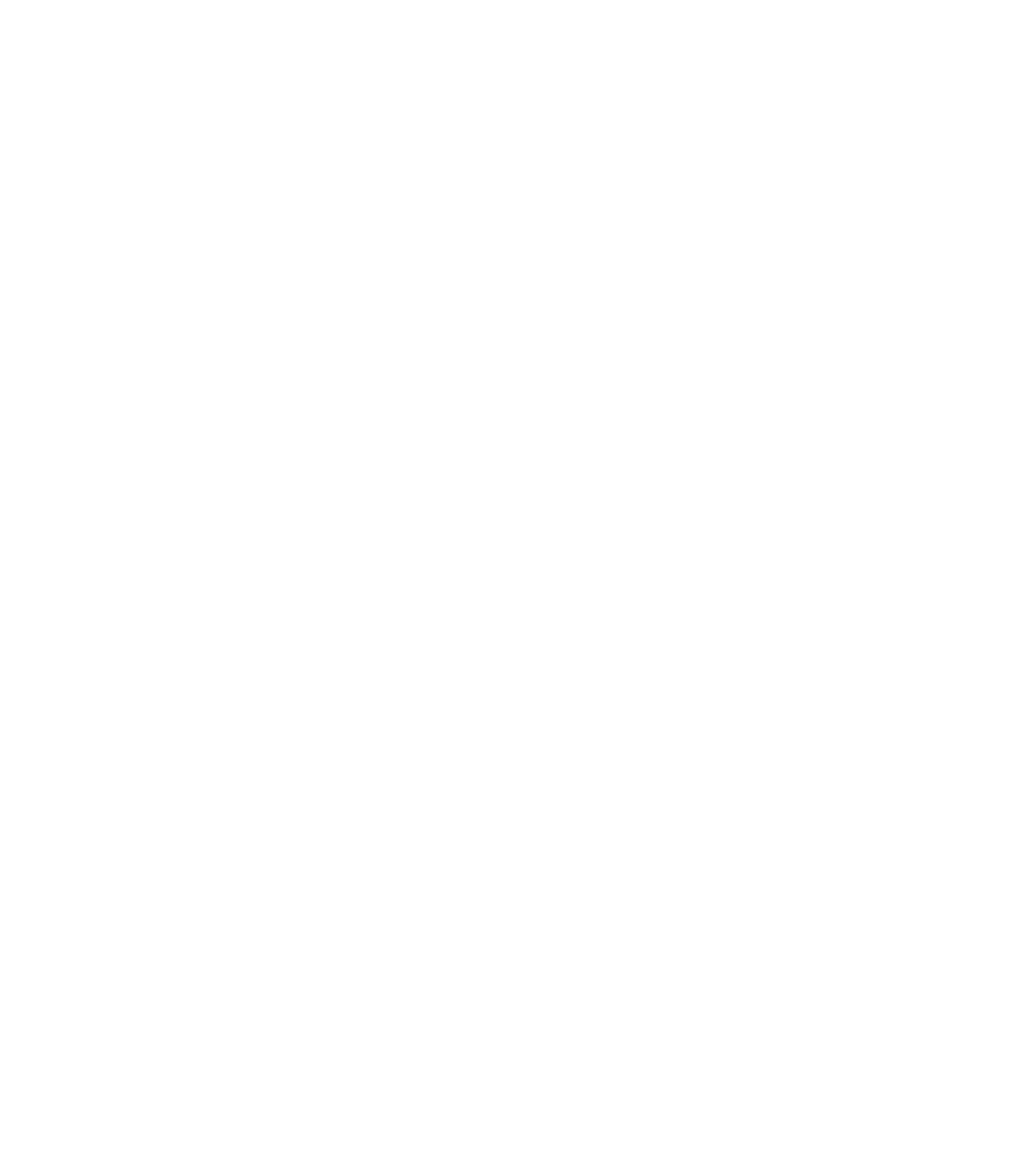
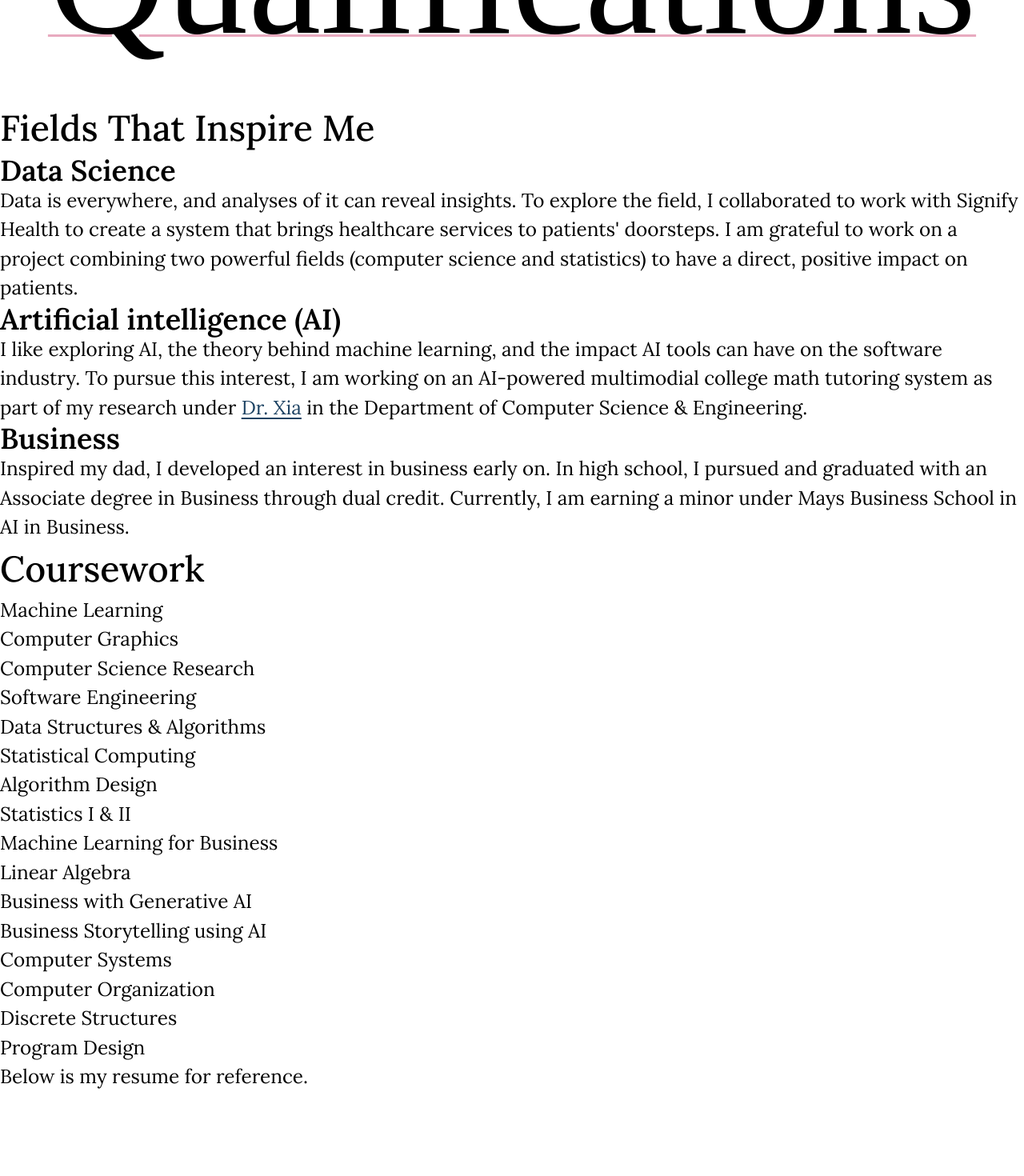
Before and after one commit to yclairew/personal-website, a Next.js app: page /qualifications in a window 1280 px wide. Shown: the part 220-1690 px from the top of the page at 80% size. Before the commit the page ends 800 px from the top, so only its background shows below. Built offline with nearby package versions, Linux system fonts and the light colour scheme; a web font is replaced by a local one.

Commit message:
Added some styling to portfolio cards, did basic refactoring of qualifications and service pages, put footer on each page

```diff
--- a/app/globals.css
+++ b/app/globals.css
@@ -29,6 +29,13 @@ body {
   color: var(--foreground);
   font-family: Arial, Helvetica, sans-serif;
 } */
+
+@layer components {
+  .third-level-headings {
+    font-family: var(--font-body);
+    font-weight: 600;
+  }
+}
 
 
 /* text */
--- a/app/page.tsx
+++ b/app/page.tsx
@@ -42,7 +42,7 @@ export default function Home() {
             <br/>
             <br/>
 
-            Check out my <a href="portfolio">projects</a> or feel free to <a href="#footer">contact me!</a>
+            Check out my <a href="portfolio">portfolio</a> or feel free to <a href="#footer">contact me!</a>
           </p>
         </div>
       </div>
--- a/app/portfolio/page.tsx
+++ b/app/portfolio/page.tsx
@@ -1,6 +1,7 @@
 import Image from "next/image";
 import ".././globals.css"
 import Nav from "../../components/nav";
+import Footer from "../../components/footer"
 import Cards from '@/components/Cards'
 
 export default function Portfolio() {
@@ -13,6 +14,8 @@ export default function Portfolio() {
       <div className="center">
         <Cards/>
       </div>
+
+      <Footer/>
     </div>
   );
 }
--- a/app/qualifications/page.tsx
+++ b/app/qualifications/page.tsx
@@ -1,6 +1,7 @@
 import Image from "next/image";
 import ".././globals.css"
 import Nav from "../../components/nav";
+import Footer from "../../components/footer"
 
 
 export default function Qualifications() {
@@ -8,7 +9,86 @@ export default function Qualifications() {
     <div>
       <title>Claire Wu</title>
       <Nav/>
-      <p>Qualifications</p>
+
+      <h1 className="qualifications-text heading-text">Qualifications</h1>
+
+      <h2 className="reveal-box areas-subheading subheadings">Fields That Inspire Me</h2>
+      <div className="areas-text-container areas-text">
+        <h3 className="text-4xl third-level-headings">Data Science</h3>
+        <div className="first-interest body-text">
+          Data is everywhere, and analyses of it can reveal insights. To explore
+          the field, I collaborated to work with Signify Health to create a system
+          that brings healthcare services to patients' doorsteps. I am grateful to
+          work on a project combining two powerful fields (computer science and
+          statistics) to have a direct, positive impact on patients.
+        </div>
+
+
+        <h3 className="text-4xl third-level-headings">Artificial intelligence (AI)</h3>
+        <div className="second-interest body-text">
+          I like exploring AI, the theory behind machine learning, and the
+          impact AI tools can have on the software industry. To pursue this
+          interest, I am working on an AI-powered multimodial college math
+          tutoring system as part of my research under {" "}
+          <a href="https://www.xiameng.org/">Dr. Xia</a> in the
+          Department of Computer Science & Engineering.
+        </div>
+
+
+        <h3 className="text-4xl third-level-headings">Business</h3>
+        <div className="third-interest body-text">
+          Inspired my dad, I developed an interest in business early on.
+          In high school, I pursued and graduated with an Associate degree
+          in Business through dual credit. Currently, I am earning a minor
+          under Mays Business School in AI in Business.
+        </div>
+      </div>
+
+      <h2 className="qualifications-subheadings subheadings">Coursework</h2>
+
+      <div>
+        <ul>
+          <li className="body-text">Machine Learning</li>
+          {/* <!-- assets/421-3d-svm-scatterplot-with-margin.png -->
+          <!-- assets/421-xgboost-roc-curve.png -->
+          <!-- assets/421-eda-correlation-heatmap.png --> */}
+
+          <li className="body-text">Computer Graphics</li>
+          {/* <!-- assets/441-a3-shader.png -->
+          <!-- assets/441-a4-topdown.png -->
+          <!-- assets/441-a5-deferredrendering.png -->
+          <!-- assets/441-a6-raytracing.png --> */}
+
+          <li className="body-text">Computer Science Research</li>
+          <li className="body-text">Software Engineering</li>
+          {/* <!-- assets/331-proj2-order.png -->
+          <!-- assets/331-proj2-add-item.png -->
+          <!-- assets/331-proj2-add-associated-ingredients.png --> */}
+
+          <li className="body-text">Data Structures & Algorithms</li>
+          <li className="body-text">Statistical Computing</li>
+          {/* <!-- assets/stat404-poly-plot.png -->
+          <!-- assets/stat404-residuals-vs-fitted.png -->
+          <!-- assets/stat404-theta1-hist.png --> */}
+
+          <li className="body-text">Algorithm Design</li>
+          <li className="body-text">Statistics I & II</li>
+          <li className="body-text">Machine Learning for Business</li>
+          <li className="body-text">Linear Algebra</li>
+          <li className="body-text">Business with Generative AI</li>
+          <li className="body-text">Business Storytelling using AI</li>
+          <li className="body-text">Computer Systems</li>
+          <li className="body-text">Computer Organization</li>
+          <li className="body-text">Discrete Structures</li>
+          <li className="body-text">Program Design</li>
+        </ul>
+      </div>
+
+
+      <p className="reveal-box body-text">Below is my resume for reference.</p>
+      <iframe className="reveal-box resume" src="assets/Claire Wu Resume.pdf#view=FitH" allow="autoplay"></iframe>
+
+      <Footer/>
     </div>
   );
 }
--- a/components/Cards.tsx
+++ b/components/Cards.tsx
@@ -117,14 +117,46 @@ export default function Cards() {
   return (
     <div className="cards">
       {cards.map(card => (
-        <div key={card.title} className="card">
-          <div className="card-header">
+        // <div key={card.title} className="card pb-10 pl-10 pr-10">
+        //   <div className="card-header pb-5">
+        //     {card.logo && <img className="card-logo" src={card.logo} alt={`${card.title} logo`} />}
+        //     <h3 className="card-title text-4xl [font-family:var(--font-body)]">{card.title}</h3>
+        //   </div>
+
+        //   <div className="card-body flex">
+        //     <div className="card-text [font-family:var(--font-body)] flex-1 text-lg">
+        //       <p className="card-description" dangerouslySetInnerHTML={{ __html: card.description }}/>
+
+        //       {card.links.length > 0 && (
+        //         <div className="card-links">
+        //           {card.links.map(link => (
+        //             <a
+        //               key={link.label}
+        //               className="card__link"
+        //               href={link.url}
+        //               target="_blank"
+        //               rel="noopener noreferrer"
+        //             >
+        //               {link.label}
+        //             </a>
+        //           ))}
+        //         </div>
+        //       )}
+        //     </div>
+
+        //     <div className="card-media flex-1/16">
+        //       {card.type === "video" ? <video controls className="card-video"> <source src={card.media} type="video/mp4"/> </video> : <img className="card-image" src={card.media} alt={`${card.title} image`}/>}
+        //     </div>
+        //   </div>
+        // </div>
+
+        <div key={card.title} className="card pb-10 pl-10 pr-10">
+          <div className="card-header pb-5 flex">
+            <div className="flex-1">
               {card.logo && <img className="card-logo" src={card.logo} alt={`${card.title} logo`} />}
               <h3 className="card-title text-4xl [font-family:var(--font-body)]">{card.title}</h3>
-          </div>
 
-          <div className="card-body">
-            <div className="card-text [font-family:var(--font-body)]">
+              <div className="card-text [font-family:var(--font-body)] text-lg pt-5">
                 <p className="card-description" dangerouslySetInnerHTML={{ __html: card.description }}/>
 
                 {card.links.length > 0 && (
@@ -145,8 +177,9 @@ export default function Cards() {
               </div>
             </div>
 
-          <div className="card-media">
+            <div className="card-media flex-1">
               {card.type === "video" ? <video controls className="card-video"> <source src={card.media} type="video/mp4"/> </video> : <img className="card-image" src={card.media} alt={`${card.title} image`}/>}
+            </div>
           </div>
         </div>
       ))}
```
Also changed, not shown: app/service/page.tsx (+77 -1 lines). Lines whose indentation alone changed are shown as unchanged.
